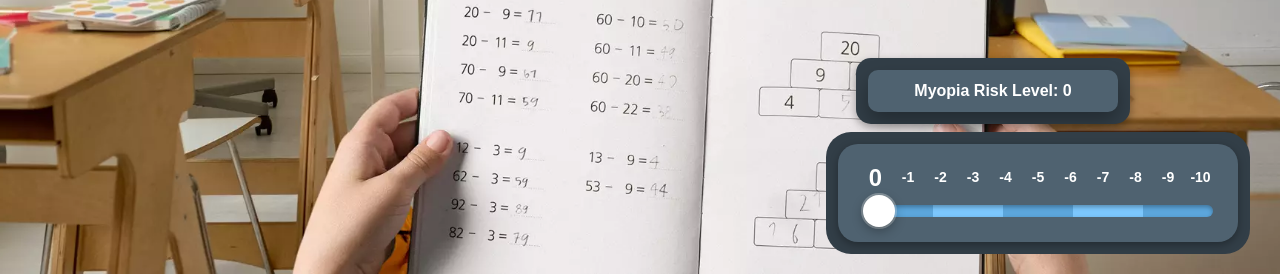
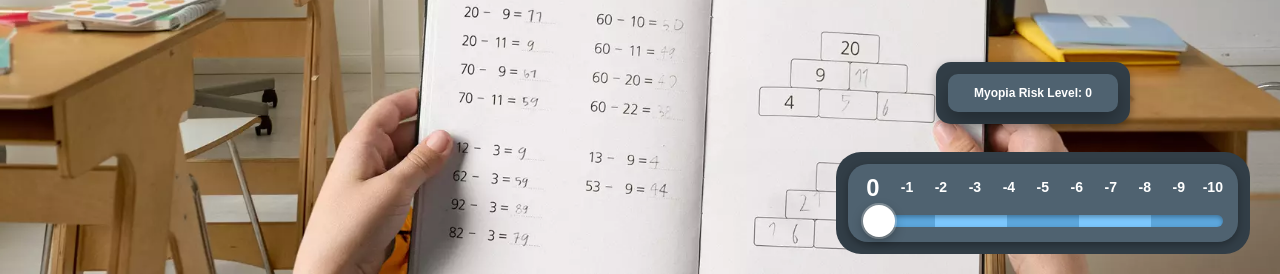
Before and after one commit to Sim0n-sk8/visionSimulator, a Next.js app in the folder index/: page / in a window 1280 px wide. Shown: the part 526-800 px from the top of the page. Built offline with nearby package versions, Linux system fonts and the light colour scheme.

Commit message:
slider resizing

```diff
--- a/index/app/globals.css
+++ b/index/app/globals.css
@@ -119,12 +119,12 @@ body {
 
 .risk{
   position: relative;
-  font-size: 1rem;
+  font-size: 0.75rem;
   font-weight: 700;
   background: var(--color-button);
   padding: 12px 20px;
   border-radius: 10px;
-  width: 250px;
+  width: 170px;
   box-shadow: 0 10px 20px var(--color-shadow);
   box-sizing: border-box;
   z-index: 1000;
@@ -165,10 +165,11 @@ body {
 
 .sliderContainer {
   position: relative;
-  width: 400px;
+  width: 390px;
+
   background: var(--color-button);
   border-radius: 20px;
-  padding: 25px;
+  padding: 15px;
   display: flex;
   flex-direction: column;
   box-shadow: 0 3px 8px var(--color-shadow);
@@ -189,7 +190,7 @@ body {
   color: var(--color-text);
 
   transition: all 0.3s ease;
-  min-width: 25px;
+  min-width: 20px;
   text-align: center;
 }
 
--- a/index/app/page.tsx
+++ b/index/app/page.tsx
@@ -37,11 +37,6 @@ const imagePrefix: Record<SceneKey, string> = {
   r: 'road',
   p: 'play',
 };
-
-
-
-
-
 
 
 
```
